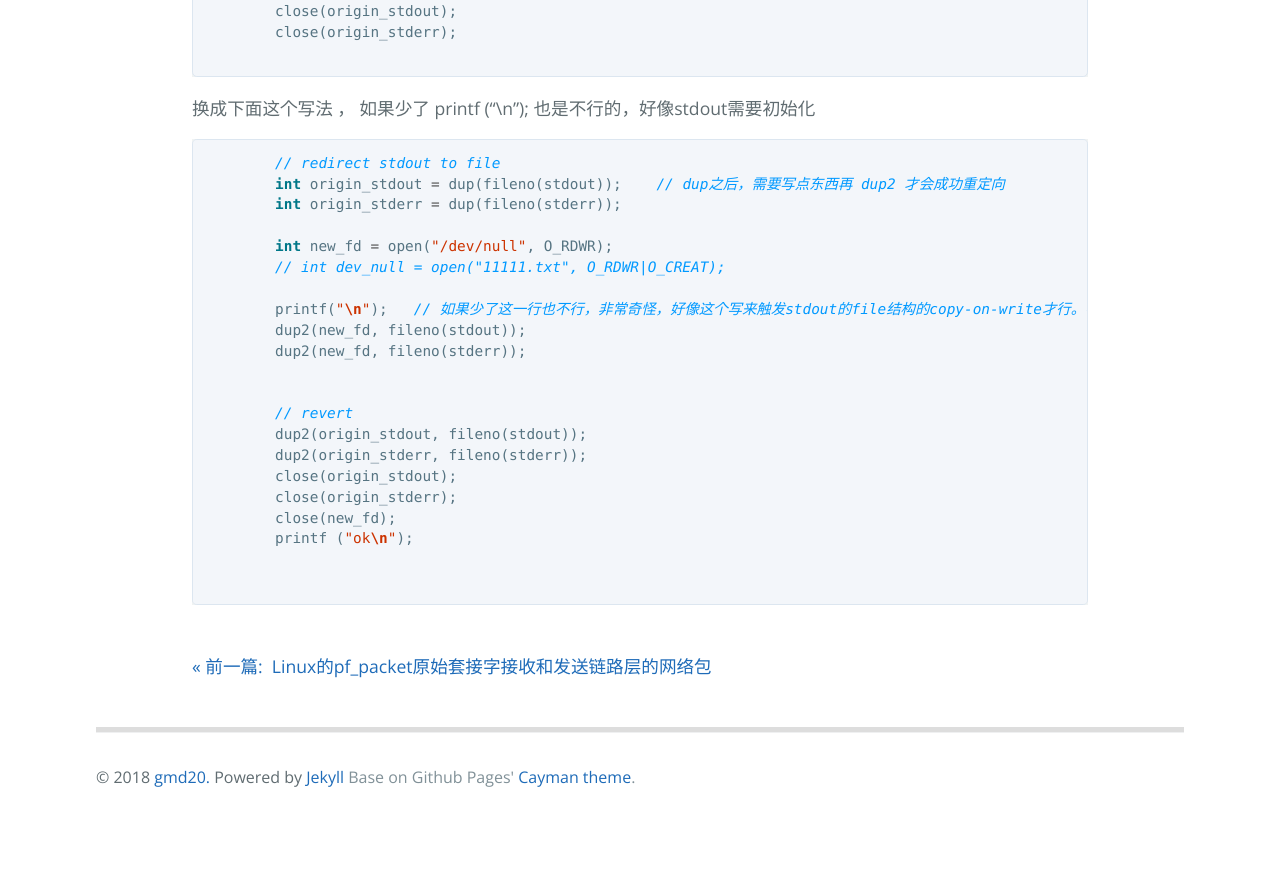
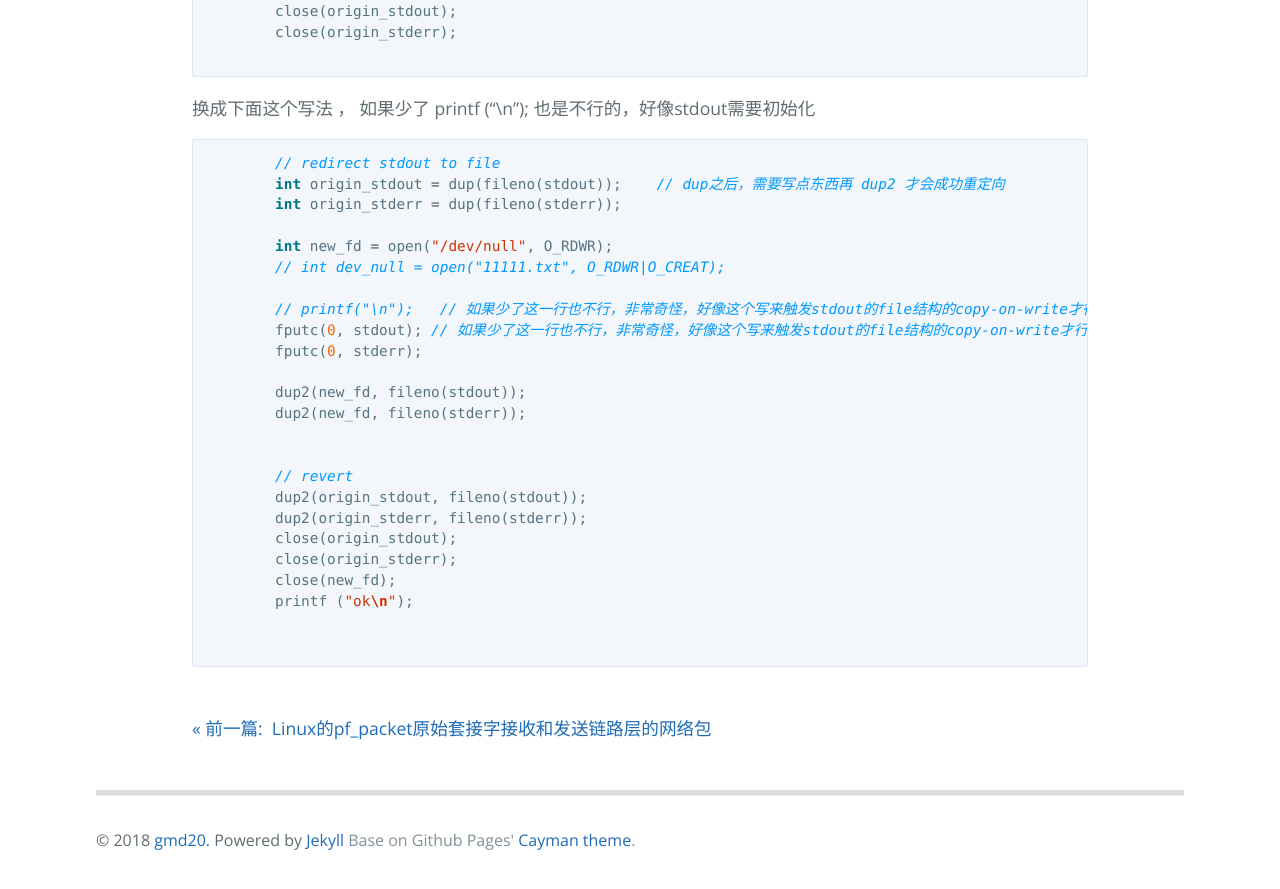
Before and after one commit to gmd20/gmd20.github.io, a Jekyll site: the page built from _posts/2018-08-14-linux程序重定向标准输出流stdout到文件.markdown, in a window 1280 px wide and 900 px high, scrolled down 1094 px. Shown: the top 889 px of the window. Built offline with Jekyll 4.4.1, drawn with Linux system fonts in a browser that asks for light colours; Markdown is read by kramdown in place of the engine named in the settings; comment, search, counter and statistics services are not loaded; before the commit the page ends 1931 px from its top, so only the background shows below that.

Commit message:
Update 2018-08-14-linux程序重定向标准输出流stdout到文件.markdown

```diff
--- a/_posts/2018-08-14-linux程序重定向标准输出流stdout到文件.markdown
+++ b/_posts/2018-08-14-linux程序重定向标准输出流stdout到文件.markdown
@@ -40,7 +40,10 @@
         int new_fd = open("/dev/null", O_RDWR);
         // int dev_null = open("11111.txt", O_RDWR|O_CREAT);
 
-        printf("\n");   // 如果少了这一行也不行，非常奇怪，好像这个写来触发stdout的file结构的copy-on-write才行。不然dup2虽然返回成功但实际stdout没有重定向
+        // printf("\n");   // 如果少了这一行也不行，非常奇怪，好像这个写来触发stdout的file结构的copy-on-write才行。不然dup2虽然返回成功但实际stdout没有重定向
+        fputc(0, stdout); // 如果少了这一行也不行，非常奇怪，好像这个写来触发stdout的file结构的copy-on-write才行。不然dup2虽然返回成功但实际stdout没有重定向
+        fputc(0, stderr);
+
         dup2(new_fd, fileno(stdout));
         dup2(new_fd, fileno(stderr));
 
```
